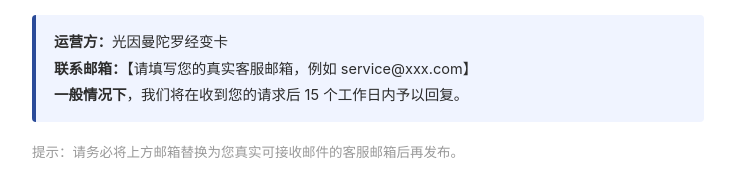
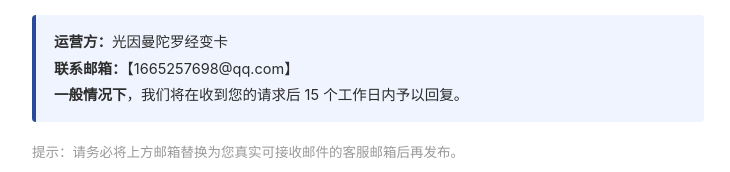
Before and after one commit to aphroditeli/gygmtl-privacy, a plain HTML site: page privacy.html in a window 1280 px wide. Shown: the part 3457-3629 px from the top of the page, without its empty margins (272-1002 px from the left). Drawn offline with Linux system fonts and the light colour scheme.

Commit message:
Update contact email in privacy policy

```diff
--- a/privacy.html
+++ b/privacy.html
@@ -223,7 +223,7 @@
     <p>如您对本《隐私政策》有任何疑问、意见，或需要行使上述个人信息权利，可通过以下方式与我们取得联系：</p>
     <div class="callout">
       <strong>运营方：</strong>光因曼陀罗经变卡<br>
-      <strong>联系邮箱：</strong>【请填写您的真实客服邮箱，例如 service@xxx.com】<br>
+      <strong>联系邮箱：</strong>【1665257698@qq.com】<br>
       <strong>一般情况下</strong>，我们将在收到您的请求后 15 个工作日内予以回复。
     </div>
     <p style="color:#999;font-size:13.5px;">提示：请务必将上方邮箱替换为您真实可接收邮件的客服邮箱后再发布。</p>
```
